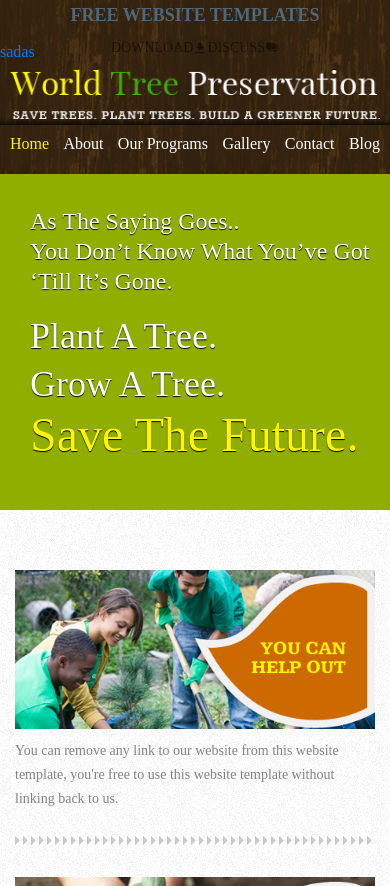
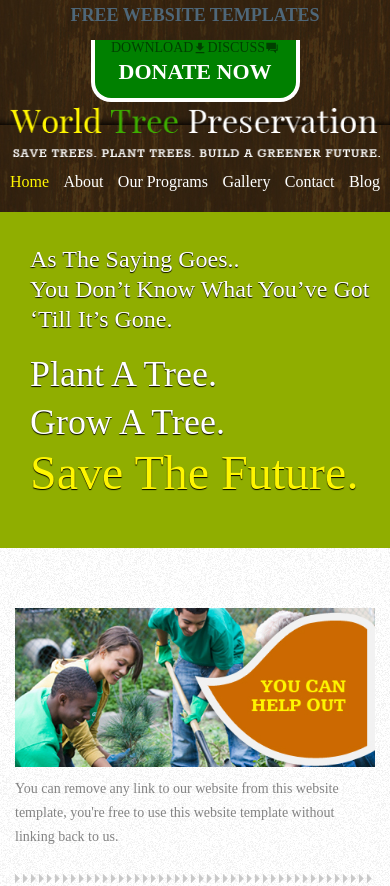
Before and after one commit to yuriyivanyak/World-Tree-Preservation, a plain HTML site: page index.html in a window 390 px wide. Shown: the top 886 px of the page. Drawn offline with nearby package versions, Linux system fonts and the light colour scheme.

Commit message:
added btn (donate) and some bug fixed

```diff
--- a/index.html
+++ b/index.html
@@ -35,7 +35,7 @@
     <header>
       <div class="main-menu">
 
-        <a href="#" class="btn-donate">sadas</a>
+        <a href="#" class="btn-donate">Donate now</a>
         <nav class="navbar navbar-expand-lg navbar-light">
           <a class="navbar-brand" href="#"><img src="img/logo.png" alt="World Tree Preservation"></a>
 
--- a/style.css
+++ b/style.css
@@ -50,29 +50,28 @@ header {
 
 
 
-/*----------------------------------------- Donate Button (need fix)----------------------*/
-/*.btn-donate {
-    background-attachment: scroll;
-    background-clip: border-box;
-    background-color: rgba(0, 0, 0, 0);
-    background-image: url("https://f271.https.cdn.softlayer.net/80F271/dal05.objectstorage.softlayer.net/v1/AUTH_b4a3a2ca-226e-4f3c-aef2-b5275f5900cc/cdn/preview/treepreservation/images/interface.png");
-    background-origin: padding-box;
-    background-position: 0px -67px;
-    background-position-x: 0px;
-    background-position-y: -67px;
-    background-repeat: no-repeat;
-    background-size: auto auto;
+/*-------------------- Donate Button (need fix)----------------------*/
+.btn-donate {
     display: block;
     float: right;
-    height: 58px;
-    margin: 0 19px 0 0;
-    outline-color: rgb(0, 0, 238);
-    outline-style: none;
-    outline-width: 0px;
-    text-indent: -99999px;
-    max-width: 201px;
-    z-index: 11111;
-}*/
+    color: #fff;
+    text-transform: uppercase;
+    font-size: 22px;
+    font-weight: bold;
+    padding: 15px 24px 10px 24px;
+    border: 4px solid #fff;
+    border-top: none;
+    border-bottom-left-radius: 20px;
+    border-bottom-right-radius: 20px;
+    z-index: 11;
+    background-color: green;
+}
+
+.btn-donate:hover {
+    background-color: orange;
+    color: #fff;
+    text-decoration: none;
+}
 
 .main-menu .navbar {
     padding-top: 0;
@@ -252,7 +251,8 @@ header {
 /*-------footer-------------*/
 
 .footer-info{
-    background-image: url(img/bg-footer.jpg);
+    background: url(img/bg-footer.jpg) repeat-x left top;;
+
     padding: 38px 0 3px;
 }
 
@@ -398,4 +398,28 @@ header {
         flex-wrap: wrap;
     }
 
+    .btn-donate {
+        float: none;
+        display: inline-block;
+        margin: auto;
+    }
+
+    .main-menu {
+        display: flex;
+        flex-direction: column;
+        justify-content: center;
+    }
+
+    .footer-menu ul{
+        flex-direction: column;
+        padding-left: 0;
+        text-align: center;
+    }
+
+    .footer-info {
+        padding-bottom: 25px;
+    }
+
+
+
 }
```
